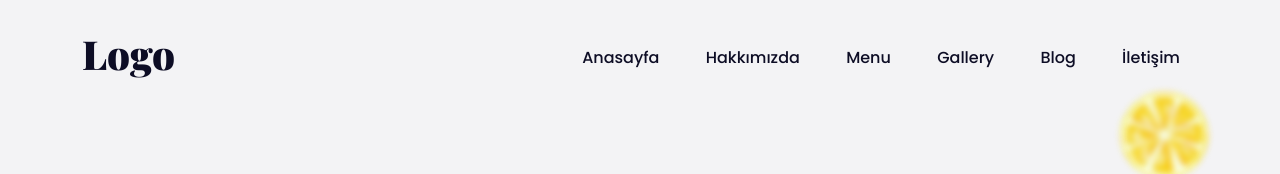
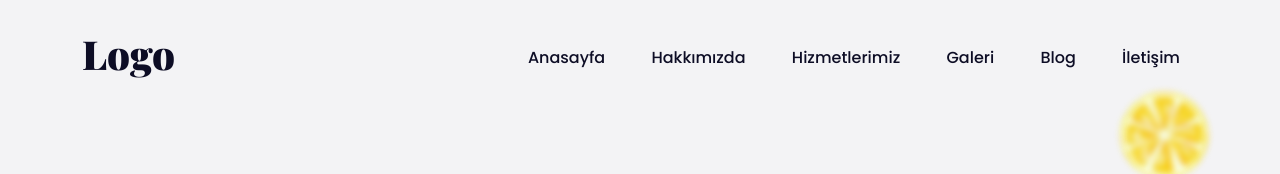
Before and after one commit to Eledhwen0/beautycenter.github.io, a plain HTML site: page index.html in a window 1280 px wide. Shown: the top 174 px of the page. Drawn offline with nearby package versions, Linux system fonts and the light colour scheme; a web font is replaced by a local one.

Commit message:
Add files via upload

```diff
--- a/index.html
+++ b/index.html
@@ -41,8 +41,8 @@
                             <ul class="menu food-nav-menu">
                                 <li><a href="#home">Anasayfa</a></li>
                                 <li><a href="#about">Hakkımızda</a></li>
-                                <li><a href="#menu">Menu</a></li>
-                                <li><a href="#gallery">Gallery</a></li>
+                                <li><a href="#menu">Hizmetlerimiz</a></li>
+                                <li><a href="#gallery">Galeri</a></li>
                                 <li><a href="#blog">Blog</a></li>
                                 <li><a href="#contact">İletişim</a></li>
                             </ul>
@@ -728,7 +728,7 @@
                         <div class="container">
                             <div class="row">
                                 <div class="col-lg-8 m-auto">
-                                    <div class="newsletter-box text-center back-img white-text"
+                                    <div class="newsletter-box text-center back-img white-text mt-5"
                                         style="background-image: url(assets/images/güzel.jpg);">
                                         <div class="bg-overlay dark-overlay"></div>
                                         <div class="sec-wp">
@@ -809,8 +809,8 @@
                                                     <a href="#home" class="footer-active-menu">Anasayfa</a>
                                                 </li>
                                                 <li><a href="#about">Hakkımızda</a></li>
-                                                <li><a href="#menu">Menu</a></li>
-                                                <li><a href="#gallery">Gallery</a></li>
+                                                <li><a href="#menu">Hizmetlerimiz</a></li>
+                                                <li><a href="#gallery">Galeri</a></li>
                                                 <li><a href="#blog">Blog</a></li>
                                                 <li><a href="#contact">İletişim</a></li>
                                             </ul>
@@ -834,7 +834,7 @@
                         <div class="row">
                             <div class="col-lg-12 text-center">
                                 <div class="copyright-text">
-                                    <p>Copyright &copy; 2023 <span class="name">Koray</span>All Rights Reserved.
+                                    <p>Copyright &copy; 2023 <span class="name">Koray ve Burak</span>All Rights Reserved.
                                     </p>
                                 </div>
                             </div>
```
